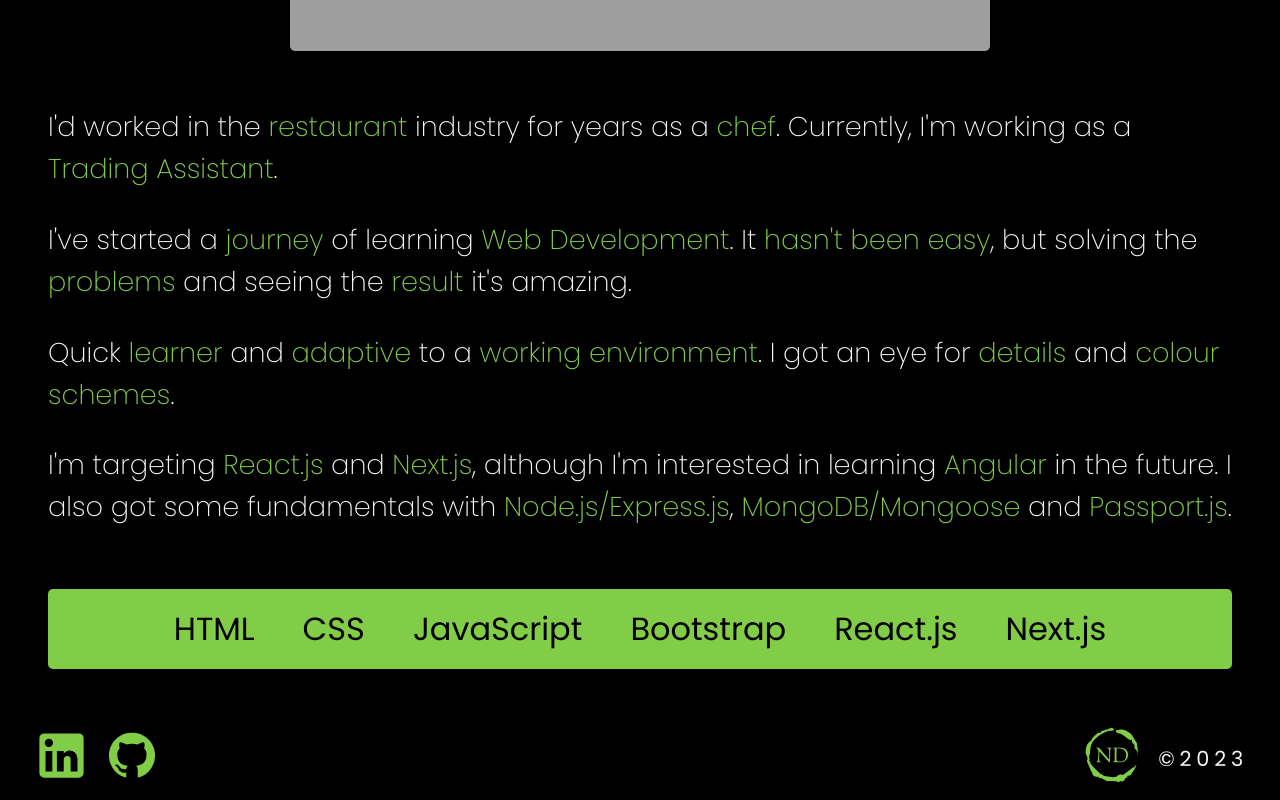
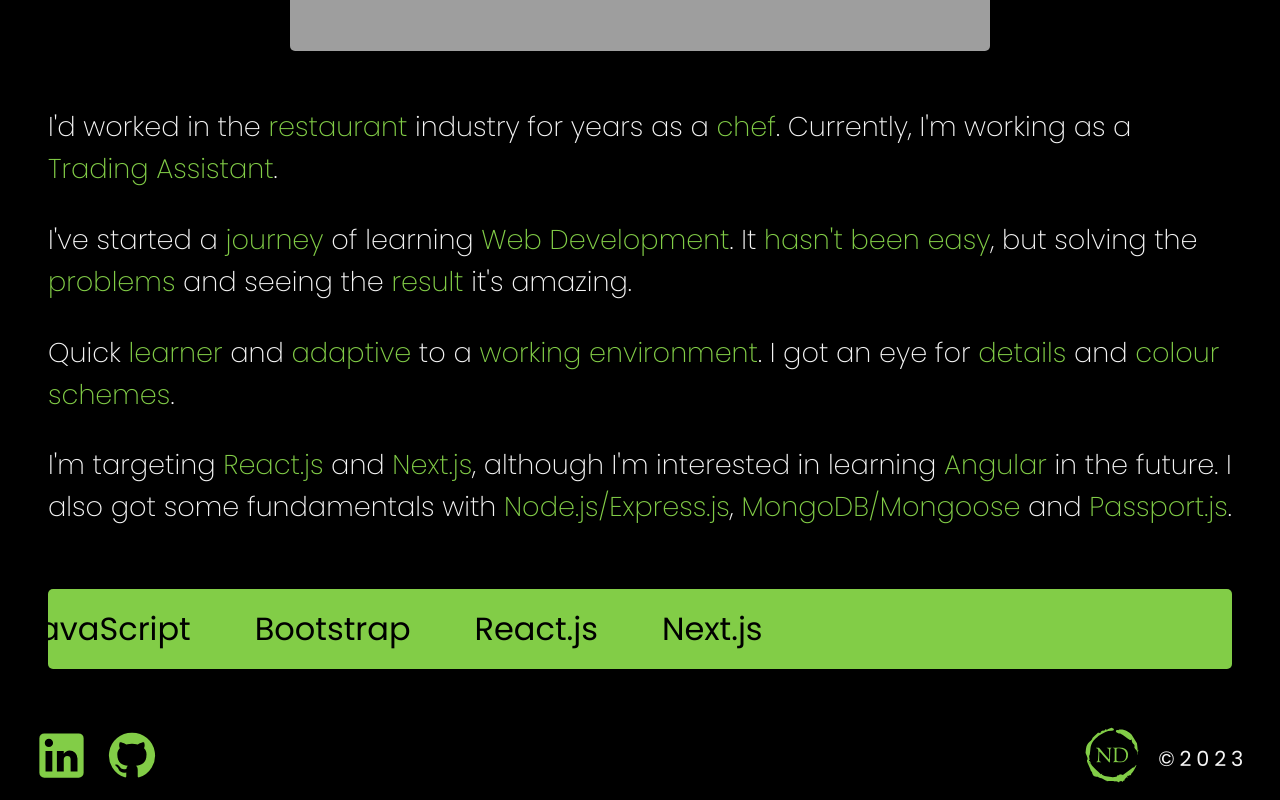
Before and after one commit to NDraganov/nedyalko-draganov, a Next.js app: page /about in a window 1280 px wide. Shown: the part 597-1397 px from the top of the page. Built offline with nearby package versions, Linux system fonts and the light colour scheme; grey boxes are pictures that could not be loaded.

Commit message:
Add media query to about page and animation for toolkit

```diff
--- a/components/about-page/toolkit.jsx
+++ b/components/about-page/toolkit.jsx
@@ -3,12 +3,14 @@
 const Toolkit = () => {
   return (
     <div className={classes.toolkit}>
-      <p>HTML</p>
-      <p>CSS</p>
-      <p>JavaScript</p>
-      <p>Bootstrap</p>
-      <p>React.js</p>
-      <p>Next.js</p>
+      <p>
+        <span>HTML</span>
+        <span> CSS</span>
+        <span>JavaScript</span>
+        <span>Bootstrap</span>
+        <span>React.js</span>
+        <span> Next.js</span>
+      </p>
     </div>
   );
 };
--- a/components/about-page/toolkit.module.css
+++ b/components/about-page/toolkit.module.css
@@ -1,14 +1,47 @@
 .toolkit {
   display: flex;
   align-items: center;
-  justify-content: center;
-  gap: 3rem;
   background-color: var(--dark-green);
+  overflow-x: auto;
   border-radius: 5px;
   margin: 2rem 0;
+  padding: 1rem;
 }
 .toolkit p {
+  display: flex;
+  align-items: center;
+  justify-content: space-between;
+  gap: 4rem;
   color: var(--dark-black);
   font-size: 2rem;
-  padding: 1rem 0;
+  animation-name: rightToLeft;
+  animation-duration: 8s;
+  animation-timing-function: linear;
+  animation-iteration-count: infinite;
 }
+.toolkit p span:hover {
+  color: var(--light-grey);
+}
+
+@keyframes rightToLeft {
+  0% {
+    transform: translateX(130%);
+  }
+  100% {
+    transform: translateX(-100%);
+  }
+}
+
+@media screen and (max-width: 768px) {
+  .toolkit p {
+    animation-duration: 12s;
+  }
+  @keyframes rightToLeft {
+    0% {
+      transform: translateX(40%);
+    }
+    100% {
+      transform: translateX(-100%);
+    }
+  }
+}
--- a/pages/_app.jsx
+++ b/pages/_app.jsx
@@ -9,7 +9,7 @@
         <meta charset="utf-8" />
         <meta name="viewport" content="width=device-width, initial-scale=1" />
         <link
-          rel="preload"
+          rel="shorcut icon"
           href="/images/logo.svg"
           as="image"
           type="image/x-icon"
--- a/pages/about.module.css
+++ b/pages/about.module.css
@@ -6,3 +6,13 @@
   border-radius: 5px;
   margin: 3rem 0;
 }
+
+@media screen and (max-width: 768px) {
+  .about {
+    margin: 6rem 2rem 2rem;
+  }
+  .about img {
+    width: 23rem;
+    height: 15rem;
+  }
+}
```
